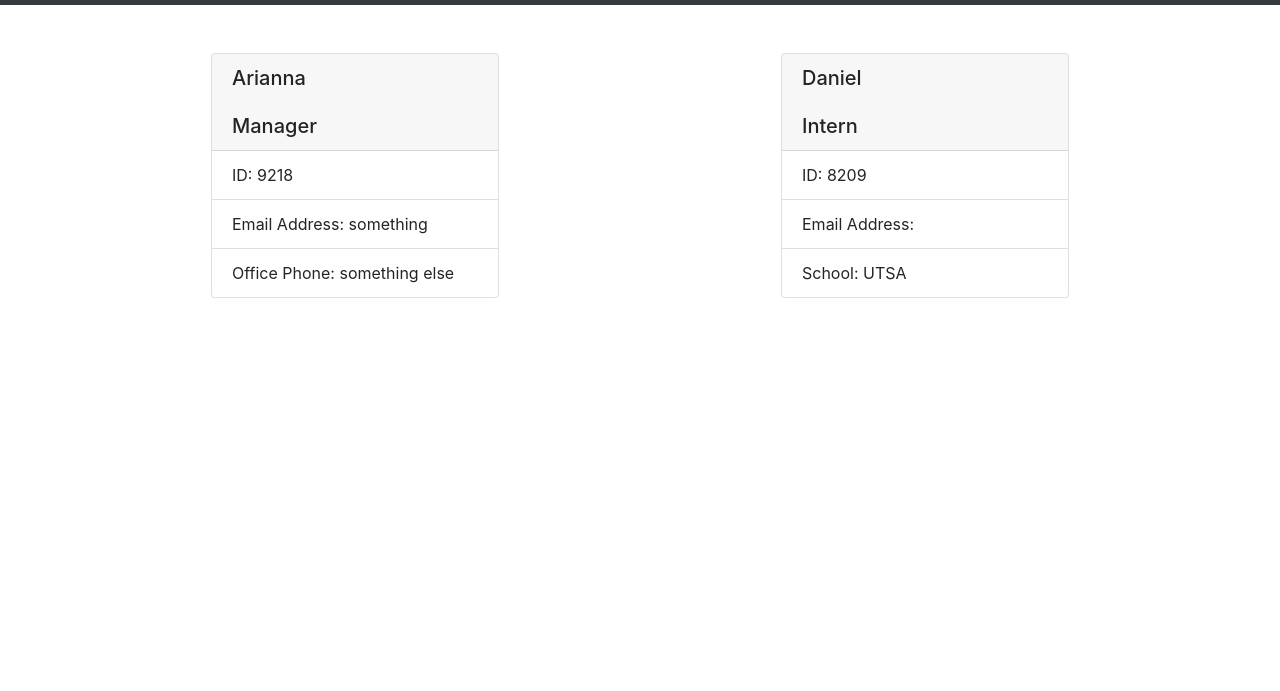
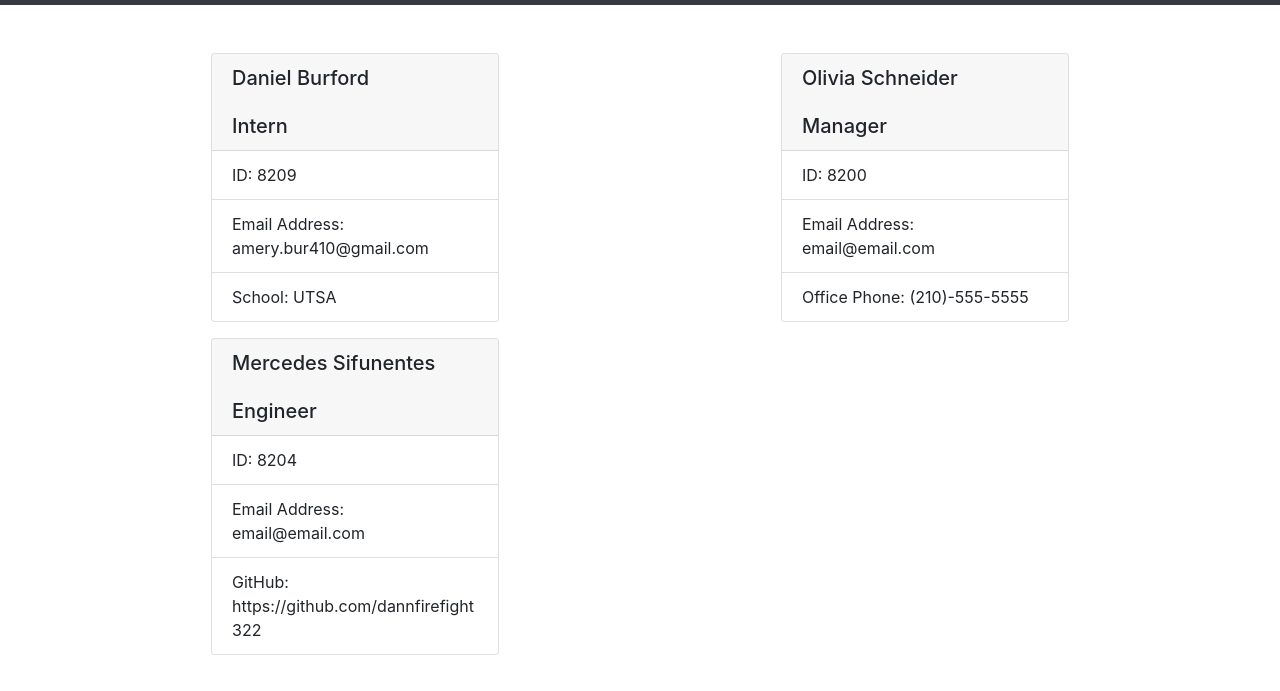
Before and after one commit to dannfirefight322/TeamGenerator, a website: page index.html in a window 1280 px wide. Shown: the part 51-742 px from the top of the page. Drawn offline with nearby package versions, Linux system fonts and the light colour scheme.

Commit message:
adding readme file and fixing some small typo errors.

```diff
--- a/index.html
+++ b/index.html
@@ -14,20 +14,29 @@
         <div class="container">
             <div class="row"><div class="col-6">
             <div class="card mx-auto mb-3" style="width: 18rem">
-            <h5 class="card-header">Arianna<br /><br />Manager</h5>
+            <h5 class="card-header">Daniel Burford<br /><br />Intern</h5>
             <ul class="list-group list-group-flush">
-                <li class="list-group-item">ID: 9218</li>
-                <li class="list-group-item">Email Address: something</li>
-                <li class="list-group-item">Office Phone: something else</li>
+                <li class="list-group-item">ID: 8209</li>
+                <li class="list-group-item">Email Address: amery.bur410@gmail.com</li>
+                <li class="list-group-item">School: UTSA</li>
             </ul>
             </div>
         </div><div class="col-6">
             <div class="card mx-auto mb-3" style="width: 18rem">
-            <h5 class="card-header">Daniel<br /><br />Intern</h5>
+            <h5 class="card-header">Olivia Schneider <br /><br />Manager</h5>
             <ul class="list-group list-group-flush">
-                <li class="list-group-item">ID: 8209</li>
-                <li class="list-group-item">Email Address: </li>
-                <li class="list-group-item">School: UTSA</li>
+                <li class="list-group-item">ID: 8200</li>
+                <li class="list-group-item">Email Address: email@email.com</li>
+                <li class="list-group-item">Office Phone: (210)-555-5555</li>
+            </ul>
+            </div>
+        </div><div class="col-6">
+            <div class="card mx-auto mb-3" style="width: 18rem">
+            <h5 class="card-header">Mercedes Sifunentes<br /><br />Engineer</h5>
+            <ul class="list-group list-group-flush">
+                <li class="list-group-item">ID: 8204</li>
+                <li class="list-group-item">Email Address: email@email.com</li>
+                <li class="list-group-item">GitHub: https://github.com/dannfirefight322</li>
             </ul>
             </div>
         </div> </div>
--- a/package.json
+++ b/package.json
@@ -18,10 +18,9 @@
   },
   "homepage": "https://github.com/dannfirefight322/TeamGenerator#readme",
   "dependencies": {
-    "inquirer": "^8.1.5"
+    "inquirer": "^8.2.0"
   },
   "directories": {
     "test": "test"
-  },
-  "devDependencies": {}
+  }
 }
```
Also changed, not shown: test/intern.test.js (+1 -1 lines), test/manager.test.js (+2 -2 lines), README.md, 1 other file.
